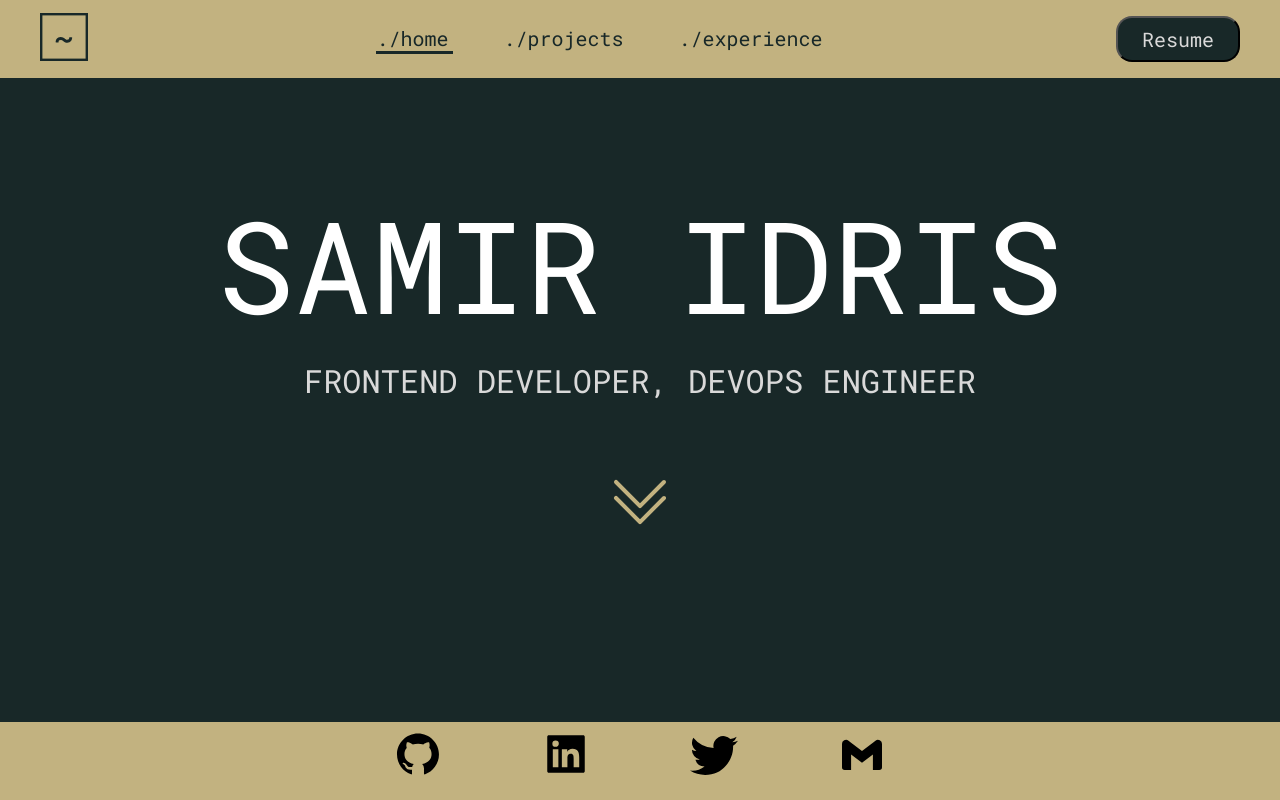
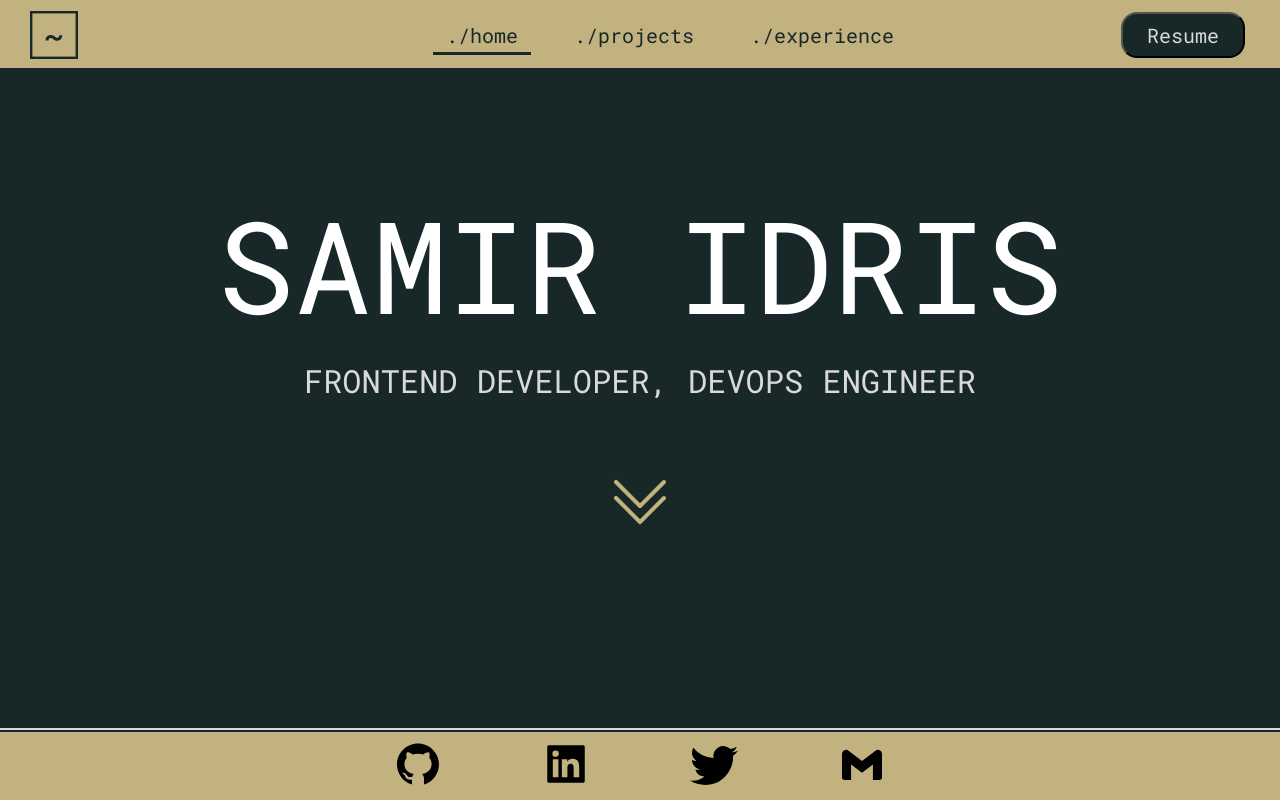
Before and after one commit to scisamir/samiridris, a React (Vite) app: page / in a window 1280 px wide. Shown: the top 800 px of the page. Built offline with nearby package versions, Linux system fonts and the light colour scheme.

Commit message:
refac header nav

```diff
--- a/src/App.css
+++ b/src/App.css
@@ -3,10 +3,10 @@
   padding: 0;
   box-sizing: border-box;
   font-family: 'Roboto Mono';
+  scroll-behavior: smooth;
 }
 
 #root {
-  /* max-width: 1280px; */
   text-align: center;
 }
 
@@ -17,11 +17,3 @@ ul {
 a {
   text-decoration: none;
 }
-
-
-/* MAIN */
-
-/* main {
-  margin-bottom: 100vh;
-  width: 100%;
-} */
--- a/src/App.tsx
+++ b/src/App.tsx
@@ -9,10 +9,8 @@ function App() {
   return (
     <>
       <Header />
-      {/* <main> */}
       <HomePage />
       <Projects />
-      {/* </main> */}
       <Footer />
     </>
   )
--- a/src/layout/Footer/styles.css
+++ b/src/layout/Footer/styles.css
@@ -2,11 +2,9 @@ footer {
     background: #C2B280;
     position: fixed;
     bottom: 0;
-    width: 100vw;
-    height: 10vh;
-    min-height: 60px;
+    width: 100%;
+    height: 70px;
     padding: 0.5rem 0;
-    z-index: 99999;
     border-top: 2px solid #182828;
 }
 
@@ -15,6 +13,7 @@ footer > ul {
     align-items: center;
     justify-content: center;
     gap: 100px;
+    line-height: 70px;
 }
 
 
--- a/src/layout/Header/Header.tsx
+++ b/src/layout/Header/Header.tsx
@@ -1,48 +1,63 @@
 import rootLogo from '/root.svg'
 import { RiMenu3Fill } from 'react-icons/ri'
 import { AiOutlineClose } from 'react-icons/ai'
+import { useEffect } from 'react';
 
 import './styles.css'
 
 export default function Header() {
 
-	const handleModalClose = () => {
-		document.getElementById("midnav")!.style.display = "none";
-	}
-	const handleModalOpen = () => {
-		document.getElementById("midnav")!.style.display = "block";
-	}
+	useEffect(() => {
+		const handleScroll = () => {
+			const sections = document.querySelectorAll("section");
+			const links = document.querySelectorAll("nav a")
+			const scrollPosition = window.scrollY;
+
+			for (const section of sections) {
+				const sectionTop = section.offsetTop;
+				const sectionHeight = section.clientHeight;
+				if (scrollPosition >= (sectionTop - 300) && scrollPosition < sectionTop + sectionHeight) {
+					const section_id = section.getAttribute("id") || "";
+					console.log(`scrollPosition: ${scrollPosition}, sectionTop: ${sectionTop}, sectionHeight: ${sectionHeight}`);
+
+					links.forEach((link) => {
+						if (link.getAttribute("href")?.includes(section_id)) {
+							link.classList.add("active");
+						} else {
+							link.classList.remove("active");
+						}
+					});
+				}
+			}
+		};
+
+		window.addEventListener("scroll", handleScroll);
+
+		return () => {
+			window.removeEventListener("scroll", handleScroll);
+		};
+	}, []);
 
 	return (
 		<header>
-			<a id="rootLogo" href="\">
-				<img src={rootLogo} alt="go to the root or home" />
-			</a>
-			<nav className='largenav'>
+			<nav>
+				<input type="checkbox" id="check" />
+				<label htmlFor="check" className='hamb'>
+					<RiMenu3Fill className="hamb_open hamb_child" color="#182828" fontSize="2.5rem" />
+					<AiOutlineClose className="hamb_close hamb_child" color="#182828" fontSize="2.5rem" />
+				</label>
+				<label className='logo'>
+					<a className="rootLogo" href="\">
+						<img src={rootLogo} alt="go to the root or home" />
+					</a>
+				</label>
 				<ul>
-					<li><a href="">./home</a></li>
-					<li><a href="">./projects</a></li>
-					<li><a href="">./experience</a></li>
+					<li><a href="#homepage">./home</a></li>
+					<li><a href="#projects">./projects</a></li>
+					<li><a href="#">./experience</a></li>
+					<li><button><a className="resume" href="https://drive.google.com/file/d/11G1CC_lACHDYSAScYctRg0zv7wPOJmIx/view?usp=sharing" target="_blank">Resume</a></button></li>
 				</ul>
 			</nav>
-			<button className='largenav' id="resume"><a href="https://drive.google.com/file/d/11G1CC_lACHDYSAScYctRg0zv7wPOJmIx/view?usp=sharing" target="_blank">Resume</a></button>
-			<div id='hamb' onClick={handleModalOpen}>
-				<RiMenu3Fill color="#182828" fontSize="2.5rem" />
-			</div>
-
-			<div id="midnav">
-				<div id="close" onClick={handleModalClose}>
-					<AiOutlineClose color="#182828" fontSize="2.5rem" />
-				</div>
-				<nav>
-					<ul>
-						<li><a href="">./home</a></li>
-						<li><a href="">./projects</a></li>
-						<li><a href="">./experience</a></li>
-					</ul>
-				</nav>
-				<button id="resume"><a href="https://drive.google.com/file/d/11G1CC_lACHDYSAScYctRg0zv7wPOJmIx/view?usp=sharing" target="_blank">Resume</a></button>
-			</div>
 		</header>
 	)
 }
--- a/src/layout/Header/styles.css
+++ b/src/layout/Header/styles.css
@@ -1,106 +1,137 @@
-header {
+@keyframes hamb_close_anim {
+  0% {
+    transform: rotate(-180deg);
+  }
+  100% {
+    transform: rotate(0);
+  }
+}
+
+nav {
+  text-align: left;
   background: #C2B280;
-  padding: 0rem 2.5rem;
-  display: flex;
-  justify-content: space-between;
-  align-items: center;
+  height: 70px;
+  width: 100%;
   position: fixed;
-  top: 0;
-  width: 100vw;
-  height: 10vh;
-  min-height: 60px;
-  z-index: 99999;
   border-bottom: 2px solid #182828;
 }
 
-#rootLogo > img {
+label.logo {
+  display: inline-block;
+  line-height: 105px;
+  padding: 0 30px;
+}
+
+.rootLogo > img {
   height: 3rem;
   width: 3rem;
 }
 
-nav > ul {
-  display: flex;
-  gap: 50px;
-  font-size: 20px;
+nav ul {
+  float: right;
+  margin-right: 20px;
 }
 
-nav > ul > li {
-  padding-right: 5px;
+nav ul li {
+  display: inline-block;
+  line-height: 70px;
+  margin: 0 15px;
+  font-size: 20px;
 }
 
 nav > ul > li > a {
   color: #182828;
+  padding: 7px 13px;
+  position: relative;
 }
 
-nav > ul > li:first-child {
-  border-bottom: 3px solid #182828;
+nav > ul > li > a:after {
+  content: "";
+  position: absolute;
+  background-color: #182828;
+  height: 3px;
+  width: 0;
+  left: 0;
+  bottom: 0;
+  transition: 0.3s
 }
 
-#resume {
+nav > ul > li > a:hover:after {
+  width: 100%;
+  background-color: #D9D9D9;
+}
+
+nav > ul > li > a.active:after {
+  width: 100%;
+}
+
+nav > ul > li > button {
+  margin-left: calc(30vw - 200px);
   background: #182828;
   padding: 0.5rem 1.5rem;
   border-radius: 16px;
 }
 
-#resume > a {
+a.resume {
   font-size: 20px;
   color: #D9D9D9;
 }
 
-#hamb {
+.hamb {
+  float: right;
+  line-height: 95px;
+  margin-right: 20px;
+  cursor: pointer;
   display: none;
 }
 
-/* midnav */
-
-#midnav {
-  display: none;
-  position: fixed;
-  background: #C2B280;
-  height: 100vh;
-  width: 100vw;
-  top: 0;
-  bottom: 0;
-  right: 0;
-  left: 0;
-  z-index: 99;
+.hamb_child {
+  animation: hamb_close_anim .5s ease-in-out;
 }
 
-#close {
-  position: absolute;
-  top: 0.5rem;
-  right: 2.5rem;
+.hamb_close {
+  display: none;
+}
+
+#check {
+  display: none;
 }
 
 
 /* RESPONSIVENESS */
-
-@media screen and (max-width: 1024px) {
+@media screen and (max-width: 845px) {
+  .hamb {
+    display: block;
+  }
   nav ul {
-    gap: 30px;
+    width: 100%;
+    position: fixed;
+    height: 100vh;
+    background: #C2B280;
+    top: 70px;
+    left: -100%;
+    text-align: center;
+    transition: all .5s;
+  }
+  nav ul li {
+    display: block;
+    margin: 50px 0;
+    line-height: 30px;
+  }
+  nav ul li a {
+    font-size: 20px;
+  }
+  nav > ul > li > button {
+    margin-left: 0;
+    margin-top: 70px;
+  }
+  #check:checked ~ ul {
+    left: 0;
+  }
+  #check:checked ~ label .hamb_close {
+    display: inline-block;
+  }
+  #check:checked ~ label .hamb_open {
+    display: none;
   }
 }
-
-@media screen and (max-width: 768px) {
-  .largenav {
-    display: none;
-  }
-  #hamb {
-    display: block;
-  }
-  nav {
-    margin: 100px 0;
-  }
-  nav > ul {
-    flex-direction: column;
-    justify-content: center;
-    align-items: center;
-    gap: 50px;
-  }
-  nav > ul > li {
-    width: fit-content;
-  }
-  #resume {
-    padding: 0.7rem 4rem;
-  }
-}
```
